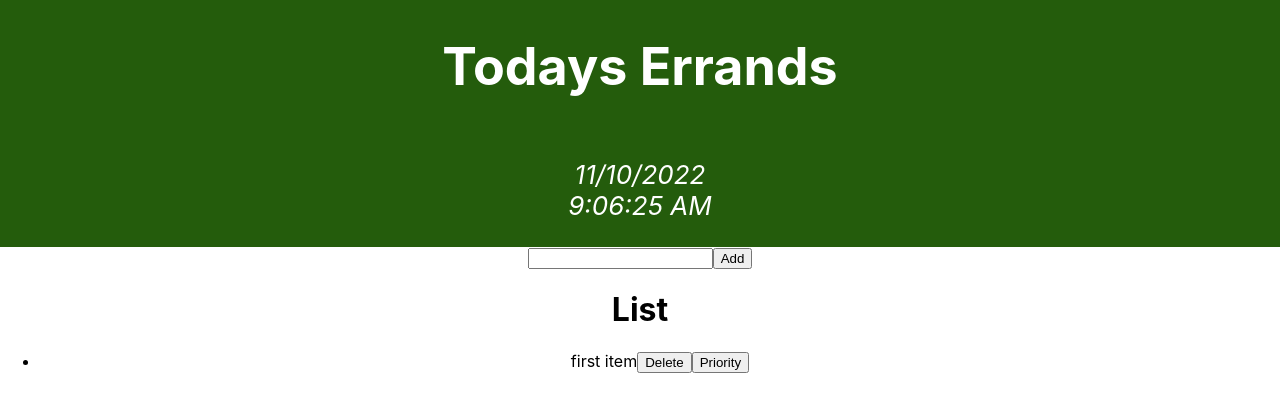
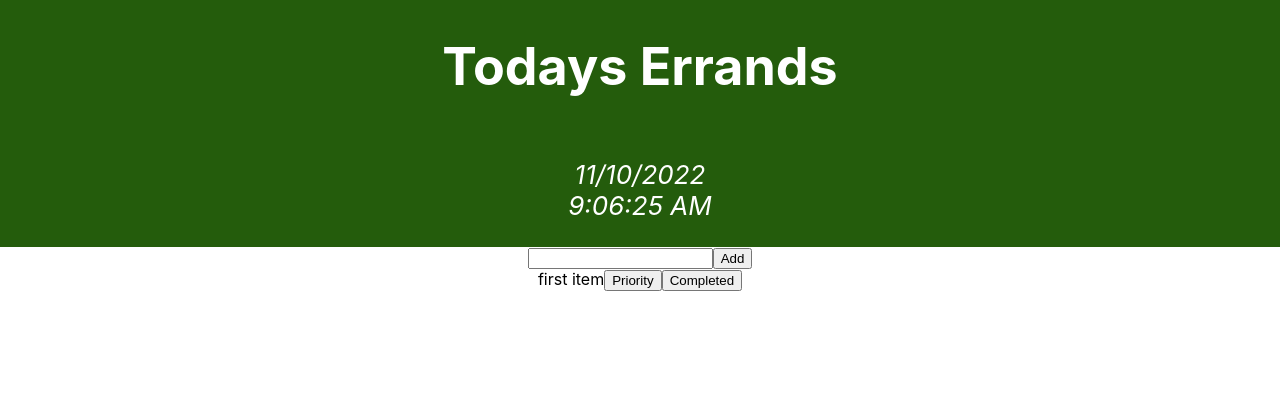
Before and after one commit to JazzRudolph/list-react-project, a React (Create React App) app: page / in a window 1280 px wide. Shown: the top 412 px of the page. Built offline with nearby package versions, Linux system fonts and the light colour scheme.

Commit message:
Added delete event listener, and next I want to set an event listener to set the todo as a priority. Lastly I will complete the styling of my Errands app.

```diff
--- a/src/App.js
+++ b/src/App.js
@@ -7,7 +7,7 @@ import Time from './component/Time/Time';
 
 
 function App() {
-  const [list, setList] = useState([{
+  const [listitem, setListitem] = useState([{
     id: Math.random(),
     todo: 'first item'
   }]);
@@ -19,7 +19,7 @@ function App() {
       todo: todo
     };
     // add to the list
-    setList([...list, newTodo]);
+    setListitem([...listitem, newTodo]);
   }
 
 
@@ -35,7 +35,7 @@ function App() {
       </header>
       <main>
         <Todo addTodoCallback={addTodo} />
-        <List list={list} />
+        <List list={listitem} />
       </main>
     </div>
   );
--- a/src/component/List/List.js
+++ b/src/component/List/List.js
@@ -4,18 +4,37 @@ export default function List(props) {
 
   const list = props.list;
 
+  const [deleteitem, setDeleteitem] = useState([]);
+
 return (
   <div>
-        <h1> List </h1>
-        <ul>
-          {list.map((todo) =>(
-            <li key={todo.id}>
+    <div>
+      {deleteitem.map((deleteitem, index) => (
+        <div>
+          <button
+            onClick={() =>
+              setDeleteitem(deleteitem.filter((_, ind) => ind !== index))} name="remove">{deleteitem}
+          </button>
+        </div>
+      ))}
+    </div>
+    <div
+      onSubmit={(e) => {
+        e.preventDefault();
+        const ulData = new ulData(e.currentTarget);
+        setDeleteitem((deleteitem) => [...deleteitem, ulData.get("remove")]);
+        e.currentTarget.requestFullscreen();
+      }}
+    >
+      {list.map((todo) => (
+        <div key={todo.id}>
           {todo.todo}
-              <button>Delete</button>
           <button>Priority</button>
-            </li>
+          <button>Completed </button>
+        </div>
       ))}
-        </ul>
+
+    </div>
   </div>
 );
       }
--- a/src/component/Todo/Todo.js
+++ b/src/component/Todo/Todo.js
@@ -21,4 +21,5 @@ export default function Todo(props) {
 
 
     );
+
   }
```
Lines whose indentation alone changed are shown as unchanged.
